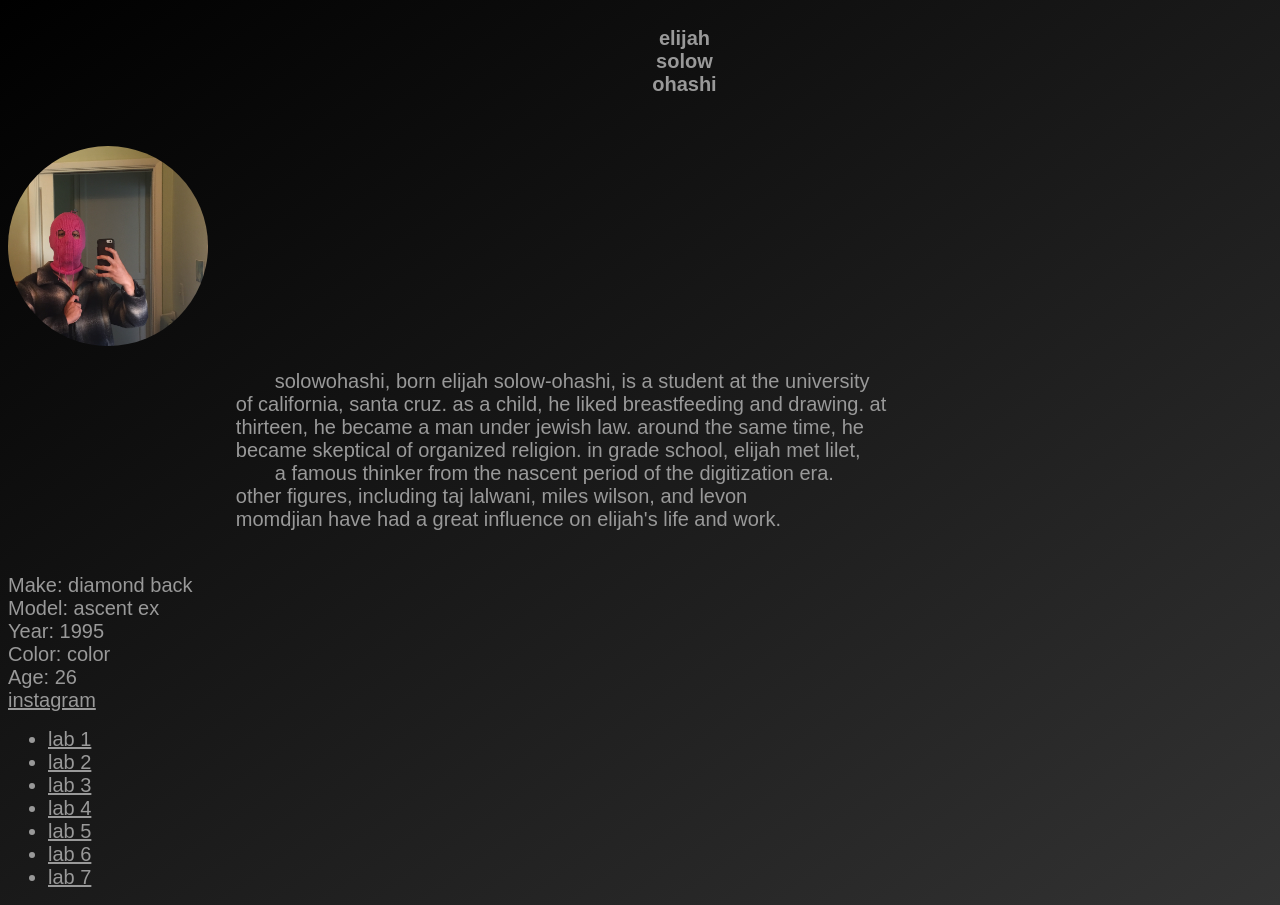
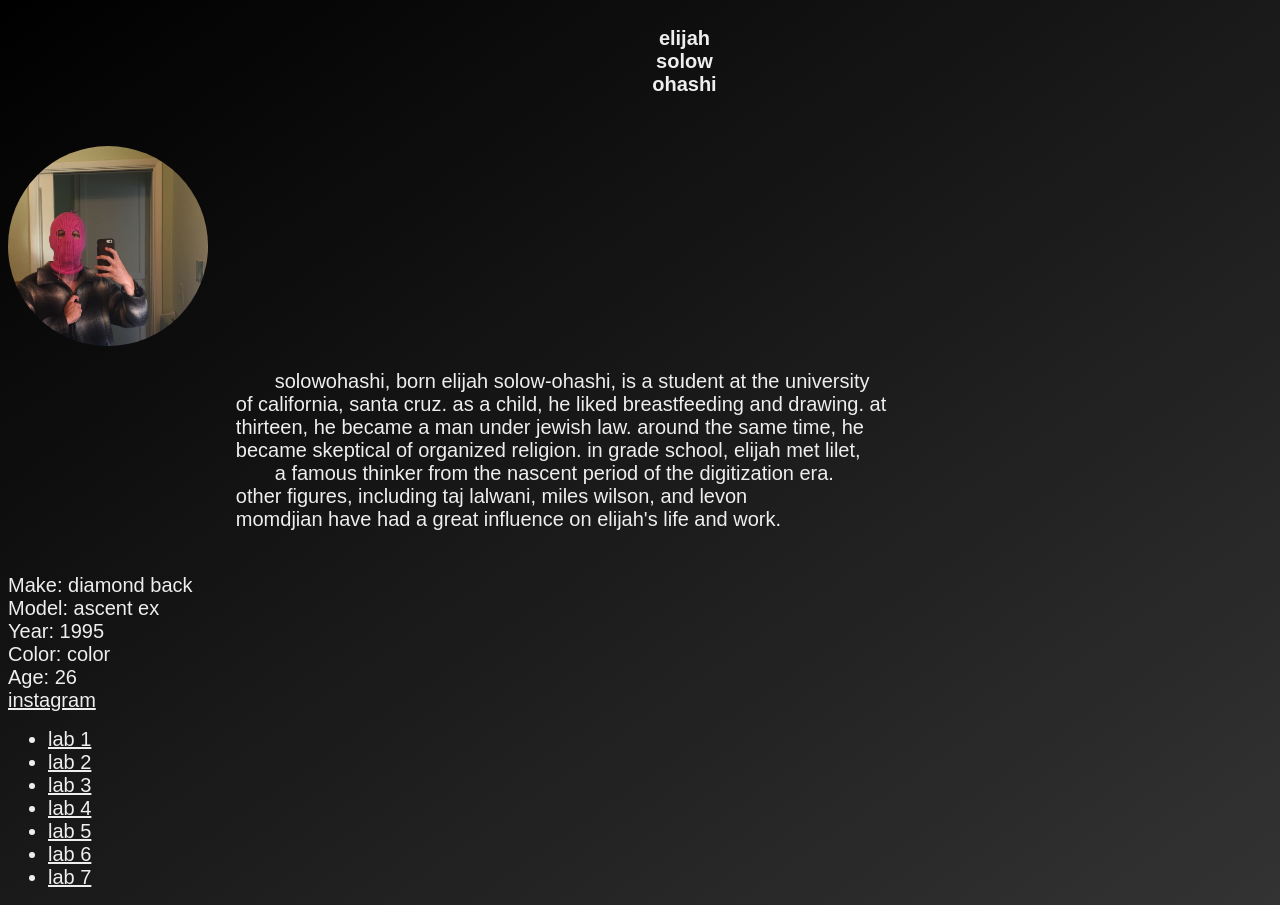
Before and after one commit to solowohashi/cst25, a plain HTML site: page index.html in a window 1280 px wide. Drawn offline with Linux system fonts and the light colour scheme.

Commit message:
Update site.css

```diff
--- a/css/site.css
+++ b/css/site.css
@@ -2,36 +2,36 @@ h1{
   font-family: "arial";
   font-size: 40px;
   text-align: center;
-  color: #999999;
+  color: #eeeeee;
 }
 h2{
   font-family: "arial";
   font-size: 30px;
   text-align: center;
-  color: #999999;
+  color: #eeeeee;
 }
 #sloth{
   font-family: "arial";
   font-size: 20px;
-  color: #999999;
+  color: #eeeeee;
 }
 p, pre{
   font-family: "arial";
   font-size: 20px;
-  color: #999999;
+  color: #eeeeee;
 }
 a{
   font-family: "arial";
   font-size: 20px;
-  color: #999999;
+  color: #eeeeee;
 }
 li{
   font-family: "arial";
   font-size: 20px;
-  color: #999999;
+  color: #eeeeee;
 }
 a:visited {
-  color: grey;
+  color: #999999;
 }
 img{
   width: 200px;
@@ -44,5 +44,5 @@ body{
 #lab5content{
   font-family: "arial";
   font-size: 20px;
-  color: #999999;
+  color: #eeeeee;
 }
```
